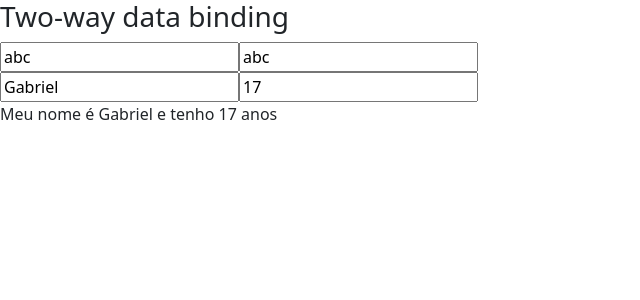
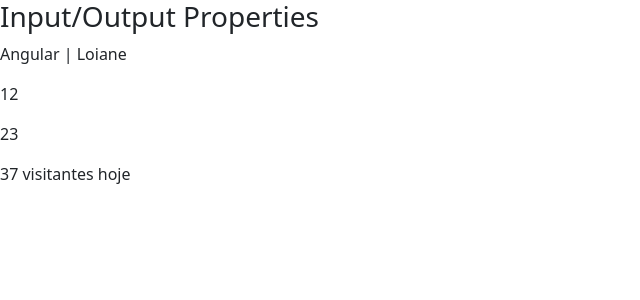
Before and after one commit to gabrielcaamargo/angular-learnings, an Angular app in the folder data-biding/: page / in a window 1280 px wide. Shown: the top 300 px of the page, without its empty margins (0-640 px from the left). Built offline with nearby package versions, Linux system fonts and the light colour scheme.

Commit message:
input properties

```diff
--- a/data-biding/src/app/app.module.ts
+++ b/data-biding/src/app/app.module.ts
@@ -4,11 +4,13 @@
 
 import { AppComponent } from './app.component';
 import { DataBindingComponent } from './data-binding/data-binding.component';
+import { InputPropertyComponent } from './input-property/input-property.component';
 
 @NgModule({
   declarations: [
     AppComponent,
-    DataBindingComponent
+    DataBindingComponent,
+    InputPropertyComponent
   ],
   imports: [
     BrowserModule,
--- a/data-biding/src/app/data-binding/data-binding.component.html
+++ b/data-biding/src/app/data-binding/data-binding.component.html
@@ -106,7 +106,7 @@
     </div>
   </article> -->
 
-  <article>
+  <!-- <article>
     <h3>Two-way data binding</h3>
     <div>
       <input type="text" [ngModel]="nome" (ngModelChange)="nome = $event">
@@ -120,6 +120,15 @@
 
       <p>Meu nome é {{ pessoa.nome }} e tenho {{ pessoa.idade }} anos</p>
     </div>
+  </article> -->
+
+  <article>
+    <h3>Input/Output Properties</h3>
+
+    <app-curso [nome]="nomeDoCurso"></app-curso>
+    <app-curso [likes]="likesCount"></app-curso>
+    <app-curso [views]="viewsCount"></app-curso>
+    <app-curso [guests]="guestsCount"></app-curso>
   </article>
 
 </section>
--- a/data-biding/src/app/data-binding/data-binding.component.ts
+++ b/data-biding/src/app/data-binding/data-binding.component.ts
@@ -25,6 +25,10 @@
     idade: 17
   }
 
+  nomeDoCurso: string = 'Angular | Loiane'
+  likesCount: number = 12
+  guestsCount: string = '37 visitantes hoje'
+  viewsCount: number = 23
 
   getValor(){
     return 1
--- /dev/null
+++ b/data-biding/src/app/input-property/input-property.component.html
@@ -0,0 +1,4 @@
+<p>{{nome}}</p>
+<p>{{likes}}</p>
+<p>{{views}}</p>
+<p>{{guests}}</p>
--- /dev/null
+++ b/data-biding/src/app/input-property/input-property.component.ts
@@ -0,0 +1,20 @@
+import { Component, OnInit, Input } from '@angular/core';
+
+@Component({
+  selector: 'app-curso',
+  templateUrl: './input-property.component.html',
+  styleUrls: ['./input-property.component.css']
+})
+export class InputPropertyComponent implements OnInit {
+
+  @Input() nome: string = '';
+  @Input() likes: number | undefined = undefined
+  @Input() views: number | undefined = undefined
+  @Input() guests: string = ''
+
+  constructor() { }
+
+  ngOnInit(): void {
+  }
+
+}
```
Also changed, not shown: data-biding/src/app/input-property/input-property.component.css (added).
